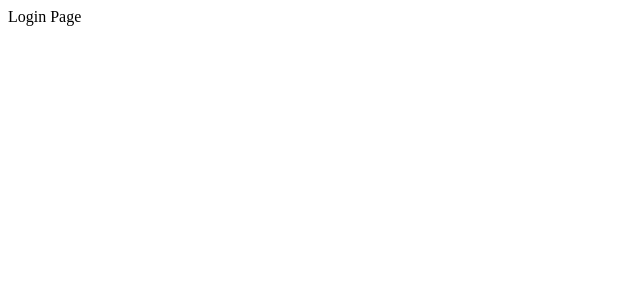
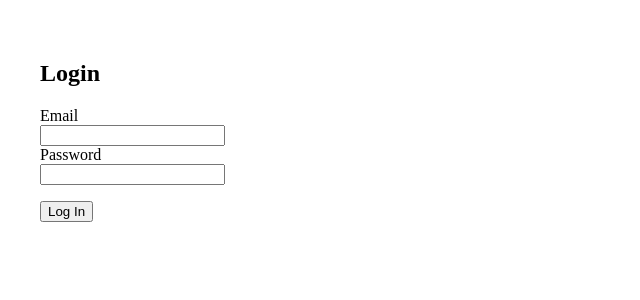
Before and after one commit to thaught2/fsflow, a React (Vite) app: page / in a window 1280 px wide. Shown: the top 300 px of the page, without its empty margins (0-640 px from the left). Built offline with nearby package versions, Linux system fonts and the light colour scheme.

Commit message:
Update login.jsx

```diff
--- a/src/pages/login.jsx
+++ b/src/pages/login.jsx
@@ -1,4 +1,49 @@
-// Just a tiny edit to trigger rebuild
+import { useState } from 'react';
+import { supabase } from '../utils/supabaseClient'; // we'll create this file next
+import { useRouter } from 'next/router';
+
 export default function Login() {
-  return <div>Login Page</div>;
+  const [email, setEmail] = useState('');
+  const [password, setPassword] = useState('');
+  const [errorMsg, setErrorMsg] = useState('');
+  const router = useRouter();
+
+  const handleLogin = async (e) => {
+    e.preventDefault();
+    const { error } = await supabase.auth.signInWithPassword({ email, password });
+
+    if (error) {
+      setErrorMsg(error.message);
+    } else {
+      router.push('/dashboard'); // Replace with your actual landing page
+    }
+  };
+
+  return (
+    <div style={{ padding: '2rem' }}>
+      <h2>Login</h2>
+      <form onSubmit={handleLogin}>
+        <div>
+          <label>Email</label><br/>
+          <input
+            type="email"
+            value={email}
+            onChange={(e) => setEmail(e.target.value)}
+            required
+          />
+        </div>
+        <div>
+          <label>Password</label><br/>
+          <input
+            type="password"
+            value={password}
+            onChange={(e) => setPassword(e.target.value)}
+            required
+          />
+        </div>
+        <button type="submit" style={{ marginTop: '1rem' }}>Log In</button>
+      </form>
+      {errorMsg && <p style={{ color: 'red' }}>{errorMsg}</p>}
+    </div>
+  );
 }
```
